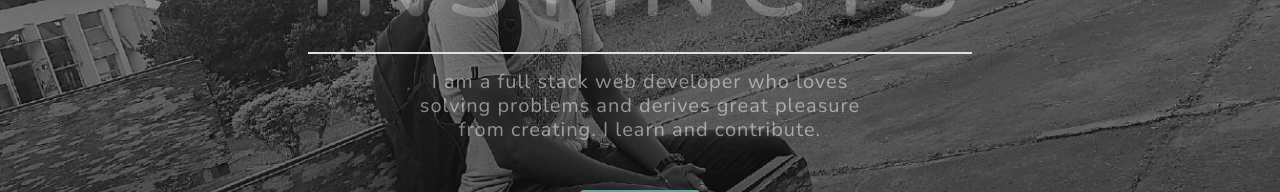
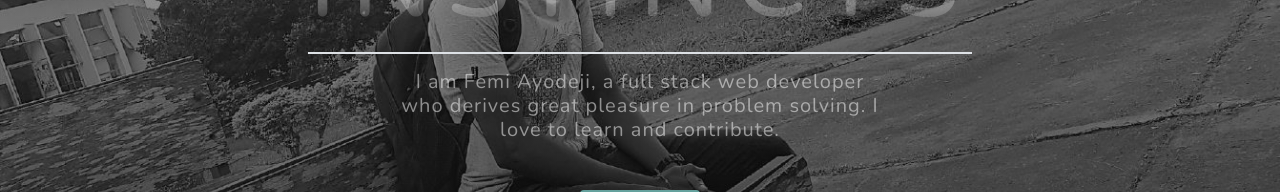
Before and after one commit to femiayodeji/femiayodeji.github.io, a plain HTML site: page index.html in a window 1280 px wide. Shown: the part 309-501 px from the top of the page. Drawn offline with nearby package versions, Linux system fonts and the light colour scheme.

Commit message:
change bio

```diff
--- a/index.html
+++ b/index.html
@@ -31,7 +31,7 @@
       <div class="mx-auto text-center">
         <h1 class="mx-auto my-0 text-uppercase">Instincts</h1>
         <hr class="border" />
-        <h2 class="text-white-50 mx-auto mt-2 mb-5">I am a full stack web developer who loves solving problems and derives great pleasure from creating. I learn and contribute.</h2>
+        <h2 class="text-white-50 mx-auto mt-2 mb-5">I am Femi Ayodeji, a full stack web developer who derives great pleasure in problem solving. I love to learn and contribute.</h2>
         <a href="mailto:feminstincts@gmail.com" class="btn btn-primary js-scroll-trigger">Say Hi</a>
       </div>
     </div>
```
